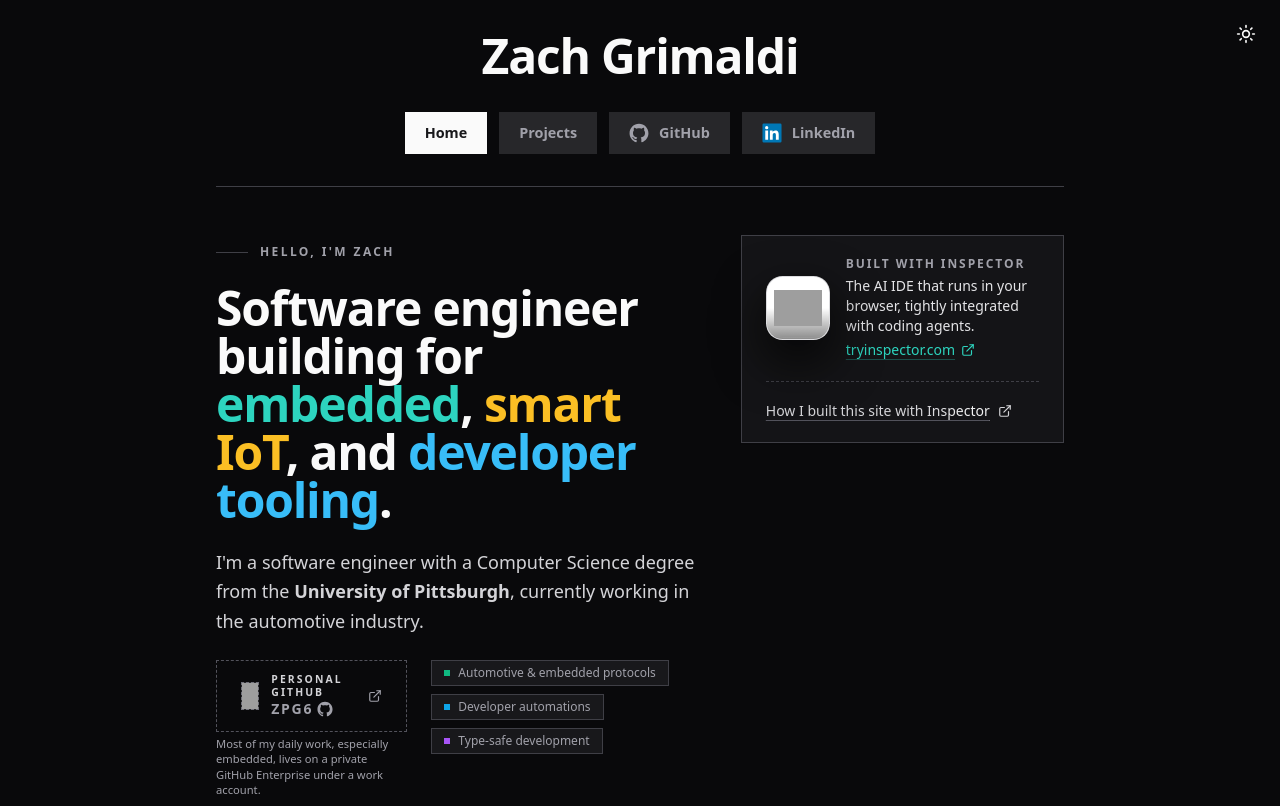
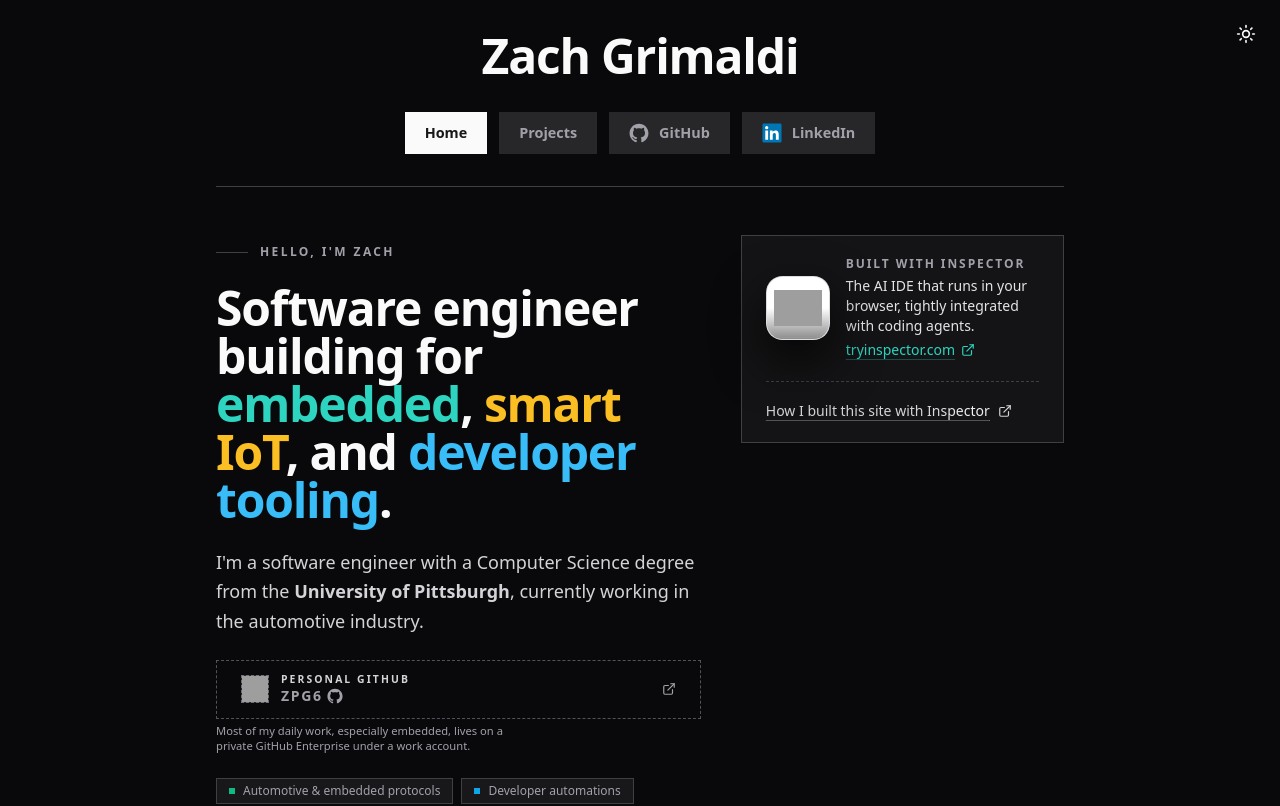
Before and after one commit to zpg6/zpg6-inspector, a React (Vite) app: page / in a window 1280 px wide. Shown: the top 806 px of the page. Built offline with nearby package versions, Linux system fonts and the light colour scheme; grey boxes are pictures that could not be loaded.

Commit message:
fix: remove unnecessary class for improved layout on HomePage

```diff
--- a/src/pages/HomePage.tsx
+++ b/src/pages/HomePage.tsx
@@ -40,7 +40,7 @@
                         industry.
                     </p>
 
-                    <div className="flex flex-col gap-6 sm:flex-row sm:items-start">
+                    <div className="flex flex-col gap-6">
                         <div className="flex flex-col gap-1">
                             <a
                                 href={githubLinks.profile}
```
